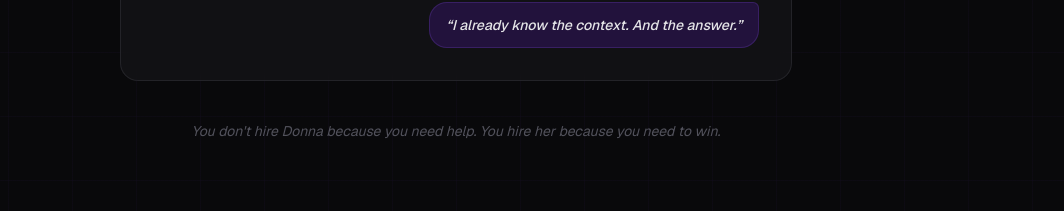
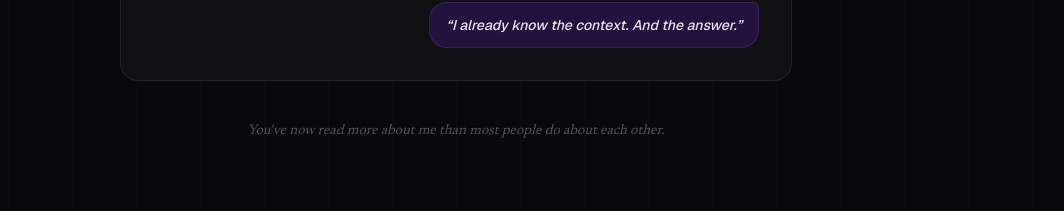
Before and after one commit to zachlagden/donna.fyi, a Next.js app: page / in a window 1280 px wide. Shown: the part 6540-6751 px from the top of the page, without its empty margins (184-1248 px from the left). Built offline with nearby package versions, Linux system fonts and the light colour scheme.

Commit message:
feat(difference): drop hire-her sign-off, replace with softer outro

```diff
--- a/components/sections/donna-difference.tsx
+++ b/components/sections/donna-difference.tsx
@@ -69,9 +69,8 @@ export function DonnaDifference() {
       </div>
 
       <FadeIn delay={0.5}>
-        <p className="text-center text-zinc-600 text-sm mt-10 italic">
-          You don&apos;t hire Donna because you need help. You hire her because
-          you need to win.
+        <p className="text-center text-zinc-600 text-sm mt-10 italic" style={{ fontFamily: "var(--font-newsreader)" }}>
+          You&apos;ve now read more about me than most people do about each other.
         </p>
       </FadeIn>
     </section>
```
